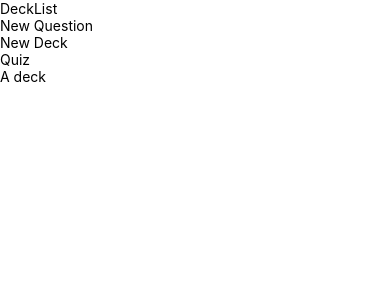
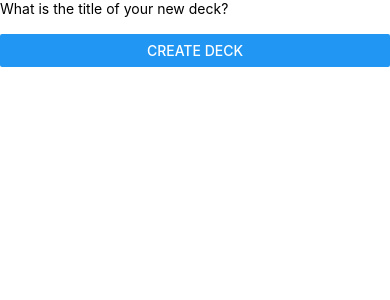
Before and after one commit to FseanU/flashcards, a React Native app: screen / in a window 390 px wide. Shown: the top 300 px of the page. Built offline with nearby package versions, Linux system fonts and the light colour scheme.

Commit message:
feat: Add basic UI to NewDeck

```diff
--- a/App.js
+++ b/App.js
@@ -14,11 +14,7 @@ export default function App() {
   return (
     <Provider store={createStore(reducer)}>
       <View>
-        <DeckList />
-        <NewQuestion />
         <NewDeck />
-        <Quiz />
-        <Deck />
       </View>
     </Provider>
   );
--- a/components/NewDeck.js
+++ b/components/NewDeck.js
@@ -1,14 +1,55 @@
 import React from 'react'
-import { View, Text } from 'react-native'
+import { connect } from 'react-redux'
+import { View, Text, Button, TextInput } from 'react-native'
+import { addDeck } from '../actions'
 
 class NewDeck extends React.Component {
+  state = {
+    value: ''
+  }
+
+  onChangeText = (input) => (
+    this.setState({
+      value: input
+    })
+  )
+
+  onPress = () => {
+    const { dispatch } = this.props
+    const { value } = this.state
+
+    dispatch(addDeck({
+      [value]: {
+        title: value
+      }}))
+
+    this.setState({
+      value: ''
+    })
+
+    // todo: Navigate to Deck view
+
+    // todo: Update localstorage
+  }
+
   render() {
+    const value = this.state.value
+
     return (
       <View>
-        <Text>New Deck</Text>
+        <Text>What is the title of your new deck?</Text>
+        <TextInput
+          onChangeText={input => this.onChangeText(input)}
+          value={value}
+        />
+        <Button
+          title="Create Deck"
+          onPress={this.onPress}
+        />
       </View>
     )
   }
 }
 
-export default NewDeck
+
+export default connect()(NewDeck)
```
